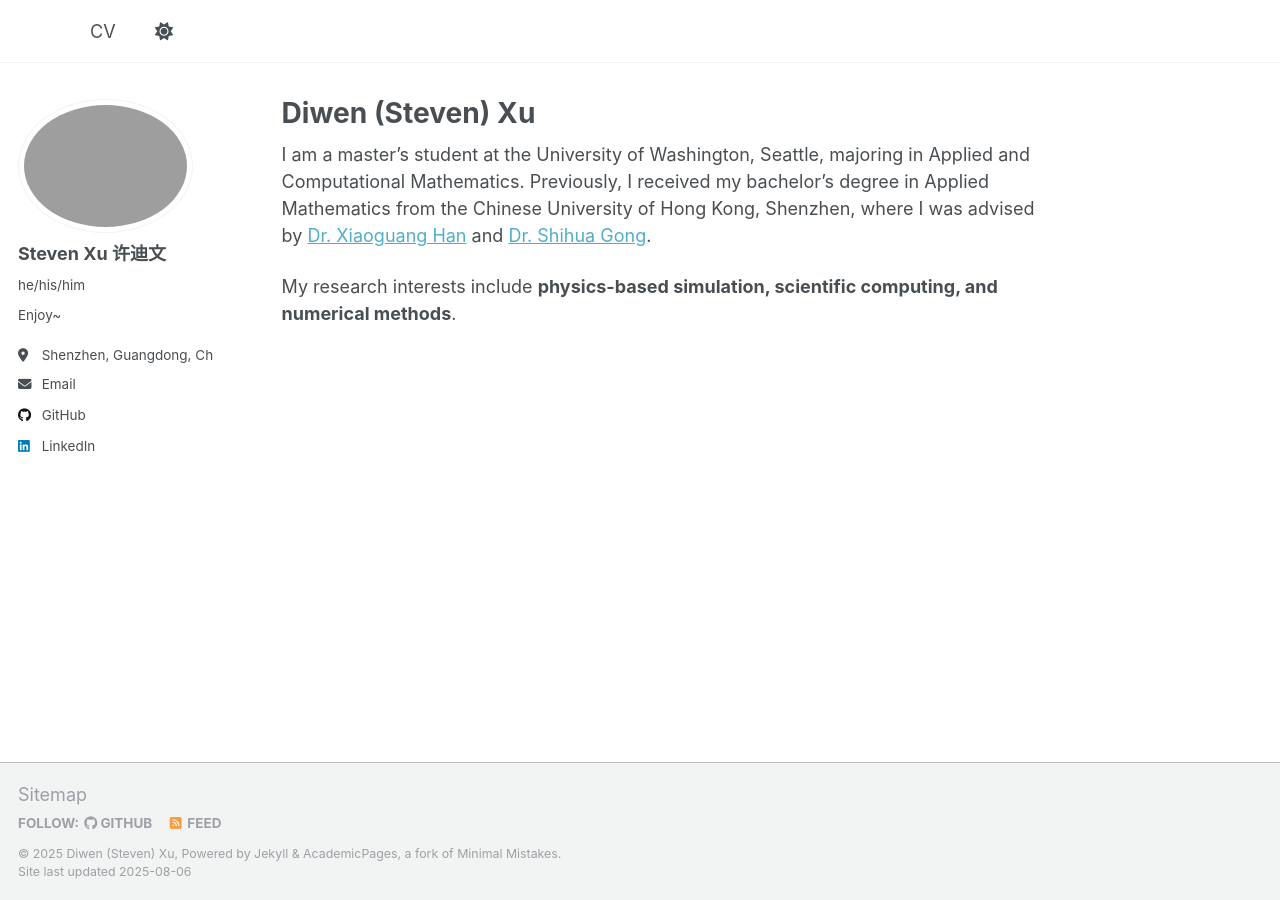
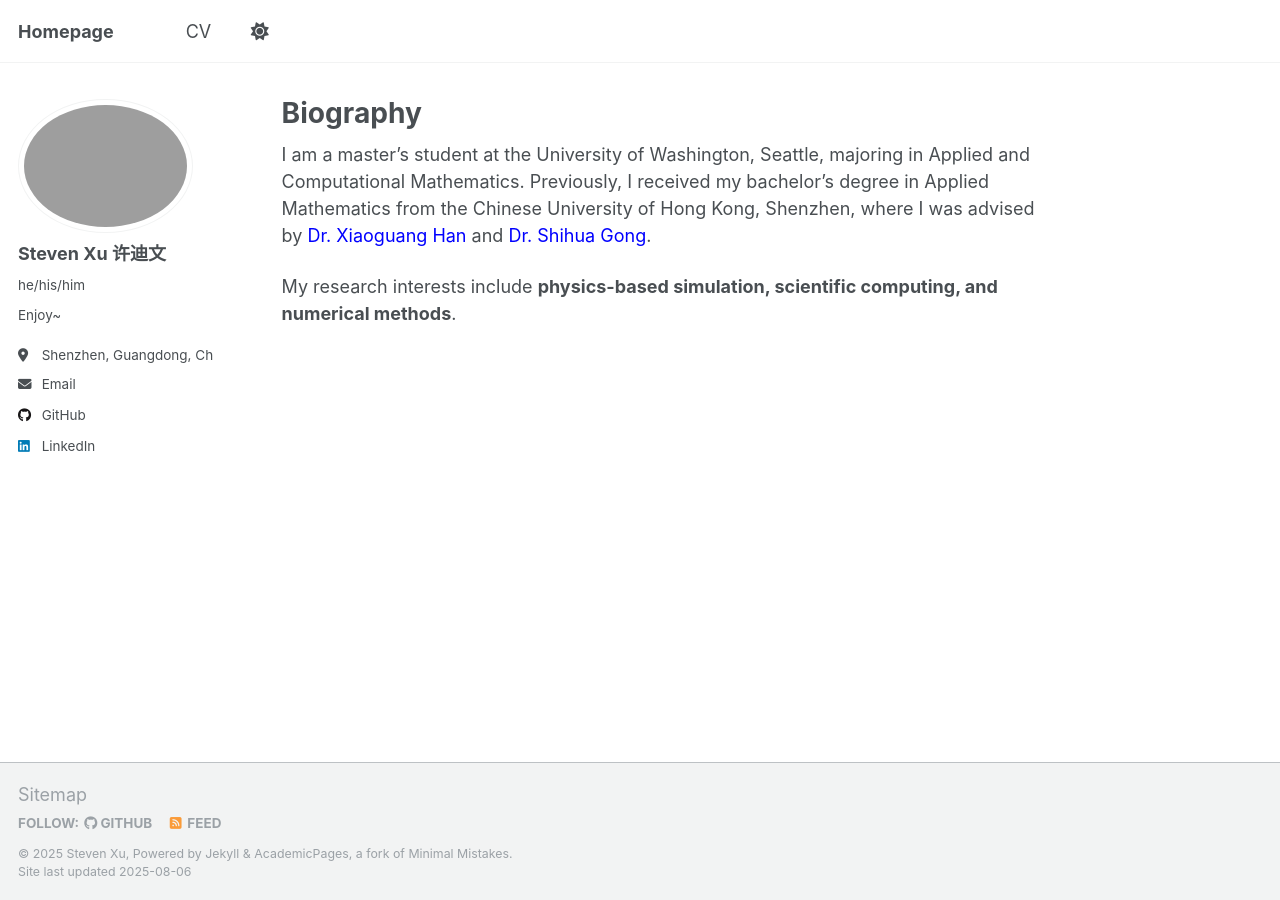
Before and after one commit to RWBY-Aloupeep/RWBY-Aloupeep.github.io, a Jekyll site: the page built from _pages/about.md, in a window 1280 px wide. Built offline with Jekyll 4.4.1, drawn with Linux system fonts in a browser that asks for light colours; a script that is not in the unit is left out.

Commit message:
Decoration Update

```diff
--- a/_config.yml
+++ b/_config.yml
@@ -9,9 +9,9 @@
 # Basic Site Settings
 locale                   : "en-US"
 site_theme               : "default"
-title                    : ""
+title                    : "Homepage"
 title_separator          : "-"
-name                     : &name "Diwen (Steven) Xu"
+name                     : &name "Steven Xu"
 description              : &description "Enjoy~"
 url                      : https://rwby-aloupeep.github.io
 baseurl                  : "" # the subpath of your site, e.g. "/blog"
--- a/_pages/about.md
+++ b/_pages/about.md
@@ -1,12 +1,12 @@
 ---
 permalink: /
-title: "Diwen (Steven) Xu"
+title: "Biography"
 author_profile: true
 redirect_from:
   - /about/
   - /about.html
 ---
 
-I am a master's student at the University of Washington, Seattle, majoring in Applied and Computational Mathematics. Previously, I received my bachelor's degree in Applied Mathematics from the Chinese University of Hong Kong, Shenzhen, where I was advised by [Dr. Xiaoguang Han](https://gaplab.cuhk.edu.cn/pages/people){:target="_blank"} and [Dr. Shihua Gong](https://www.shihua-gong.org/){:target="_blank"}.
+I am a master's student at the University of Washington, Seattle, majoring in Applied and Computational Mathematics. Previously, I received my bachelor's degree in Applied Mathematics from the Chinese University of Hong Kong, Shenzhen, where I was advised by [Dr. Xiaoguang Han](https://gaplab.cuhk.edu.cn/pages/people){:target="_blank" style="text-decoration: none; color: blue;"} and [Dr. Shihua Gong](https://www.shihua-gong.org/){:target="_blank" style="text-decoration: none; color: blue;"}.
 
 My research interests include <b>physics-based simulation, scientific computing, and numerical methods</b>.
```
Also changed, not shown: _pages/cv.md (+6 -1 lines).
